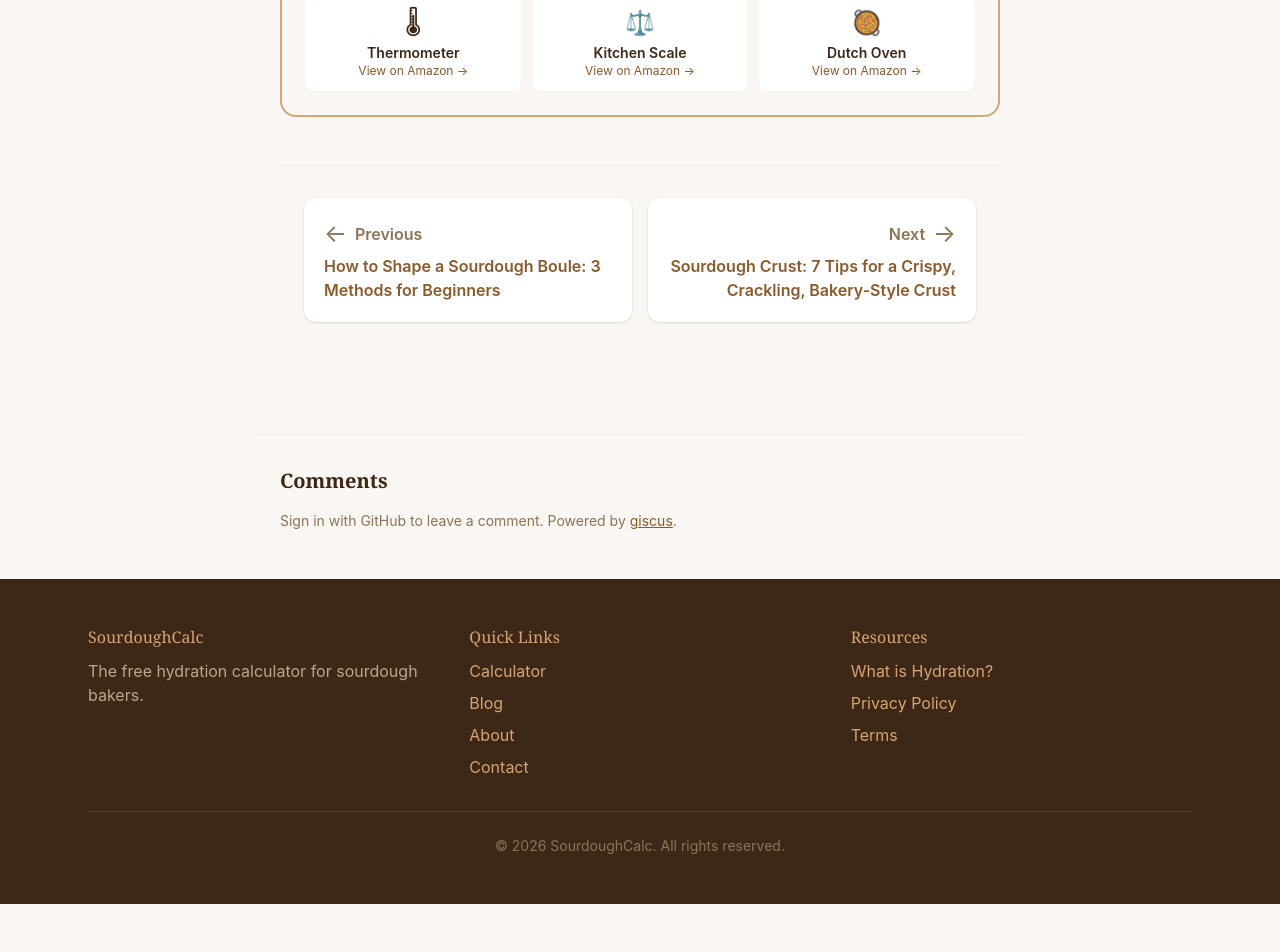
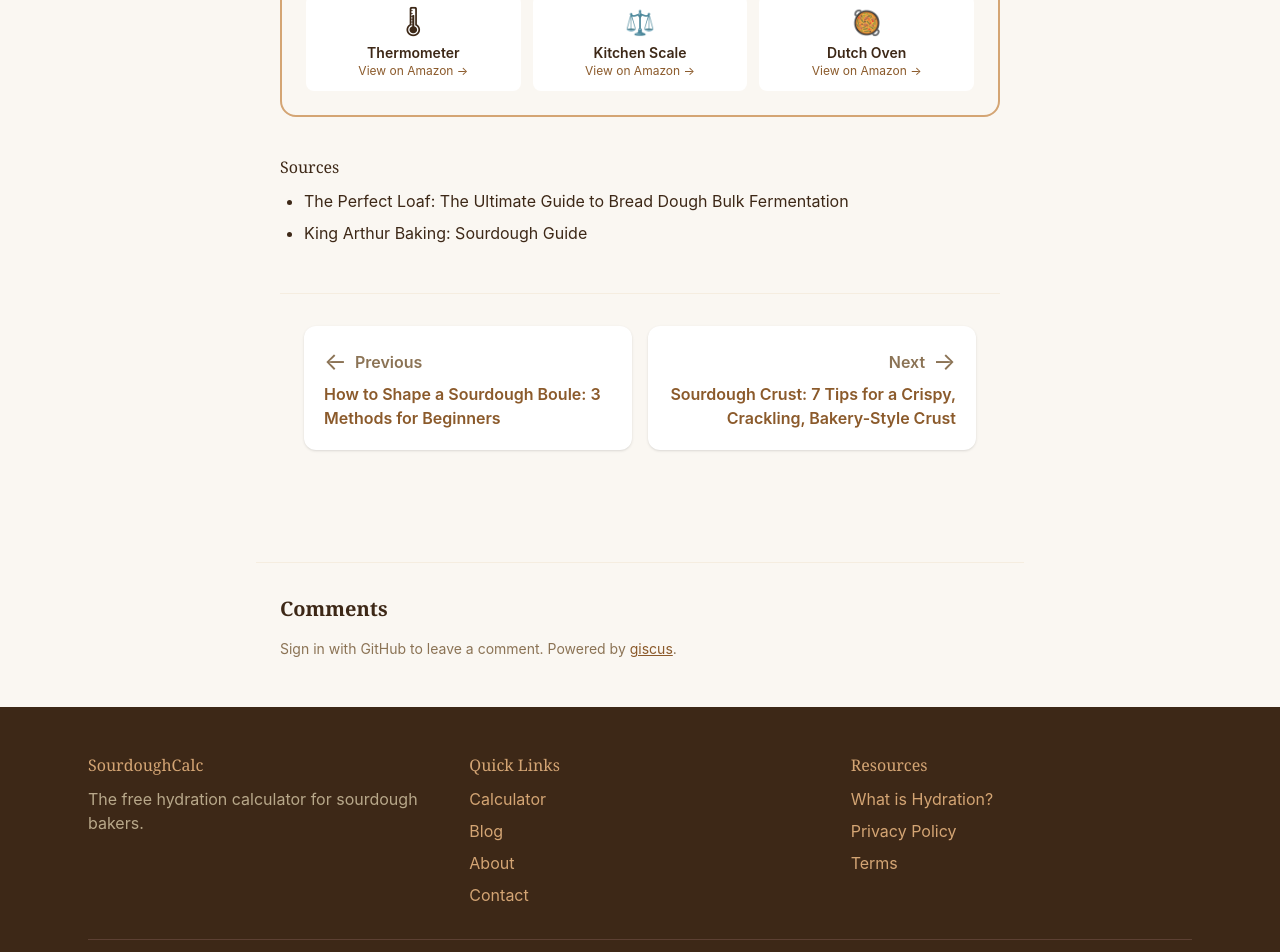
Before and after one commit to TZ005/sourdough-calculator, a Next.js app: page /blog/bulk-fermentation in a window 1280 px wide. Shown: the part 3830-4782 px from the top of the page. Before the commit the page ends 4734 px from the top, so only its background shows below. Built offline with nearby package versions, Linux system fonts and the light colour scheme.

Commit message:
seo: add real source citations to key sourdough articles

```diff
--- a/app/blog/bulk-fermentation/page.tsx
+++ b/app/blog/bulk-fermentation/page.tsx
@@ -304,7 +304,14 @@ export default function BulkFermentation() {
           </AffiliateLink>
         </div>
       </aside>
-      <NextPostNav slug="bulk-fermentation" />
+
+
+      <h2 className="mt-10 mb-3">Sources</h2>
+      <ul className="list-disc pl-6 space-y-2 mb-8">
+        <li><a href="https://www.theperfectloaf.com/guides/the-ultimate-guide-to-bread-dough-bulk-fermentation/" target="_blank" rel="noopener">The Perfect Loaf: The Ultimate Guide to Bread Dough Bulk Fermentation</a></li>
+        <li><a href="https://www.kingarthurbaking.com/learn/guides/sourdough" target="_blank" rel="noopener">King Arthur Baking: Sourdough Guide</a></li>
+      </ul>
+<NextPostNav slug="bulk-fermentation" />
     </article>
     </>
   );
--- a/app/blog/common-mistakes/page.tsx
+++ b/app/blog/common-mistakes/page.tsx
@@ -307,7 +307,14 @@ export default function CommonMistakes() {
         walks through the science.
       </p>
 
-      <NextPostNav slug="common-mistakes" />
+
+
+      <h2 className="mt-10 mb-3">Sources</h2>
+      <ul className="list-disc pl-6 space-y-2 mb-8">
+        <li><a href="https://www.kingarthurbaking.com/learn/guides/sourdough" target="_blank" rel="noopener">King Arthur Baking: Sourdough Guide</a></li>
+        <li><a href="https://www.theperfectloaf.com/beginners-sourdough-bread/" target="_blank" rel="noopener">The Perfect Loaf: Beginner Sourdough Bread</a></li>
+      </ul>
+<NextPostNav slug="common-mistakes" />
     </article>
     </>
   );
--- a/app/blog/didnt-rise/page.tsx
+++ b/app/blog/didnt-rise/page.tsx
@@ -295,7 +295,14 @@ export default function DidntRise() {
         <li><Link href="/blog/shaping-boule/">How to Shape a Sourdough Boule</Link></li>
       </ul>
 
-      <NextPostNav slug="didnt-rise" />
+
+
+      <h2 className="mt-10 mb-3">Sources</h2>
+      <ul className="list-disc pl-6 space-y-2 mb-8">
+        <li><a href="https://www.kingarthurbaking.com/learn/guides/sourdough" target="_blank" rel="noopener">King Arthur Baking: Sourdough Guide</a></li>
+        <li><a href="https://www.theperfectloaf.com/beginners-sourdough-bread/" target="_blank" rel="noopener">The Perfect Loaf: Beginner Sourdough Bread</a></li>
+      </ul>
+<NextPostNav slug="didnt-rise" />
     </article>
     </>
   );
--- a/app/blog/hydration-guide/page.tsx
+++ b/app/blog/hydration-guide/page.tsx
@@ -299,7 +299,14 @@ export default function HydrationGuide() {
         if you want a second opinion.
       </p>
 
-      <NextPostNav slug="hydration-guide" />
+
+
+      <h2 className="mt-10 mb-3">Sources</h2>
+      <ul className="list-disc pl-6 space-y-2 mb-8">
+        <li><a href="https://www.theperfectloaf.com/guides/the-ultimate-guide-to-bread-dough-bulk-fermentation/" target="_blank" rel="noopener">The Perfect Loaf: The Ultimate Guide to Bread Dough Bulk Fermentation</a></li>
+        <li><a href="https://www.kingarthurbaking.com/learn/guides/sourdough" target="_blank" rel="noopener">King Arthur Baking: Sourdough Guide</a></li>
+      </ul>
+<NextPostNav slug="hydration-guide" />
     </article>
     </>
   );
--- a/app/blog/sourdough-for-beginners/page.tsx
+++ b/app/blog/sourdough-for-beginners/page.tsx
@@ -247,7 +247,14 @@ export default function BlogPost() {
           </AffiliateLink>
         </div>
       </aside>
-      </section><NextPostNav slug="sourdough-for-beginners" />
+      </section>
+
+      <h2 className="mt-10 mb-3">Sources</h2>
+      <ul className="list-disc pl-6 space-y-2 mb-8">
+        <li><a href="https://www.kingarthurbaking.com/recipes/sourdough-starter-recipe" target="_blank" rel="noopener">King Arthur Baking: Sourdough Starter Recipe</a></li>
+        <li><a href="https://www.theperfectloaf.com/beginners-sourdough-bread/" target="_blank" rel="noopener">The Perfect Loaf: Beginner Sourdough Bread</a></li>
+      </ul>
+<NextPostNav slug="sourdough-for-beginners" />
         </article>
     </>
   );
--- a/app/blog/sourdough-starter/page.tsx
+++ b/app/blog/sourdough-starter/page.tsx
@@ -161,7 +161,14 @@ export default function StarterGuide() {
         next.
       </p>
 
-      <NextPostNav slug="sourdough-starter" />
+
+
+      <h2 className="mt-10 mb-3">Sources</h2>
+      <ul className="list-disc pl-6 space-y-2 mb-8">
+        <li><a href="https://www.kingarthurbaking.com/recipes/sourdough-starter-recipe" target="_blank" rel="noopener">King Arthur Baking: Sourdough Starter Recipe</a></li>
+        <li><a href="https://www.theperfectloaf.com/sourdough-starter/" target="_blank" rel="noopener">The Perfect Loaf: Sourdough Starter Guide</a></li>
+      </ul>
+<NextPostNav slug="sourdough-starter" />
     </article>
     </>
   );
--- a/app/blog/vs-regular-bread/page.tsx
+++ b/app/blog/vs-regular-bread/page.tsx
@@ -242,7 +242,17 @@ export default function VsRegularBread() {
         <li><Link href="/blog/what-is-hydration/">What is Sourdough Hydration?</Link></li>
         <li><Link href="/blog/whole-wheat-sourdough/">Whole Wheat Sourdough: Complete Grain Guide</Link></li>
       </ul>
-      <NextPostNav slug="vs-regular-bread" />
+
+
+      <h2 className="mt-10 mb-3">Sources</h2>
+      <ul className="list-disc pl-6 space-y-2 mb-8">
+        <li><a href="https://fdc.nal.usda.gov/" target="_blank" rel="noopener">USDA FoodData Central</a></li>
+        <li><a href="https://pubmed.ncbi.nlm.nih.gov/42143512/" target="_blank" rel="noopener">Impact of fermentation regime and metabolically defined LAB consortia on sourdough bread nutritional and volatile composition (PubMed)</a></li>
+        <li><a href="https://pubmed.ncbi.nlm.nih.gov/42163962/" target="_blank" rel="noopener">Effects of sourdough- or regular-bread fermentation, and phytate reduction on iron bioavailability, absorption, and iron status (PubMed, 2026)</a></li>
+        <li><a href="https://pubmed.ncbi.nlm.nih.gov/42008894/" target="_blank" rel="noopener">Mechanistic insights into the impact of ferulic acid on starch digestibility and structural properties (PubMed, 2026)</a></li>
+        <li><a href="https://celiac.org/" target="_blank" rel="noopener">Celiac Disease Foundation</a></li>
+      </ul>
+<NextPostNav slug="vs-regular-bread" />
     </article>
     </>
   );
```
